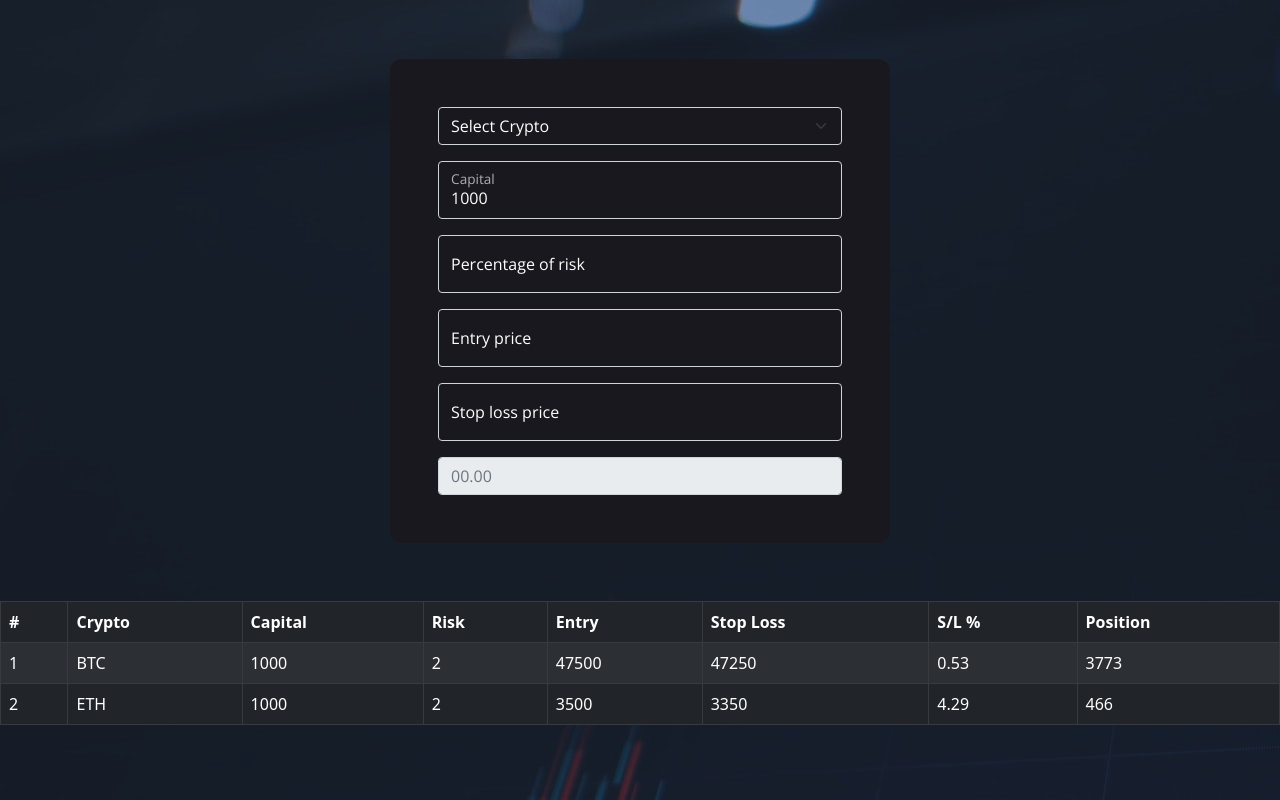
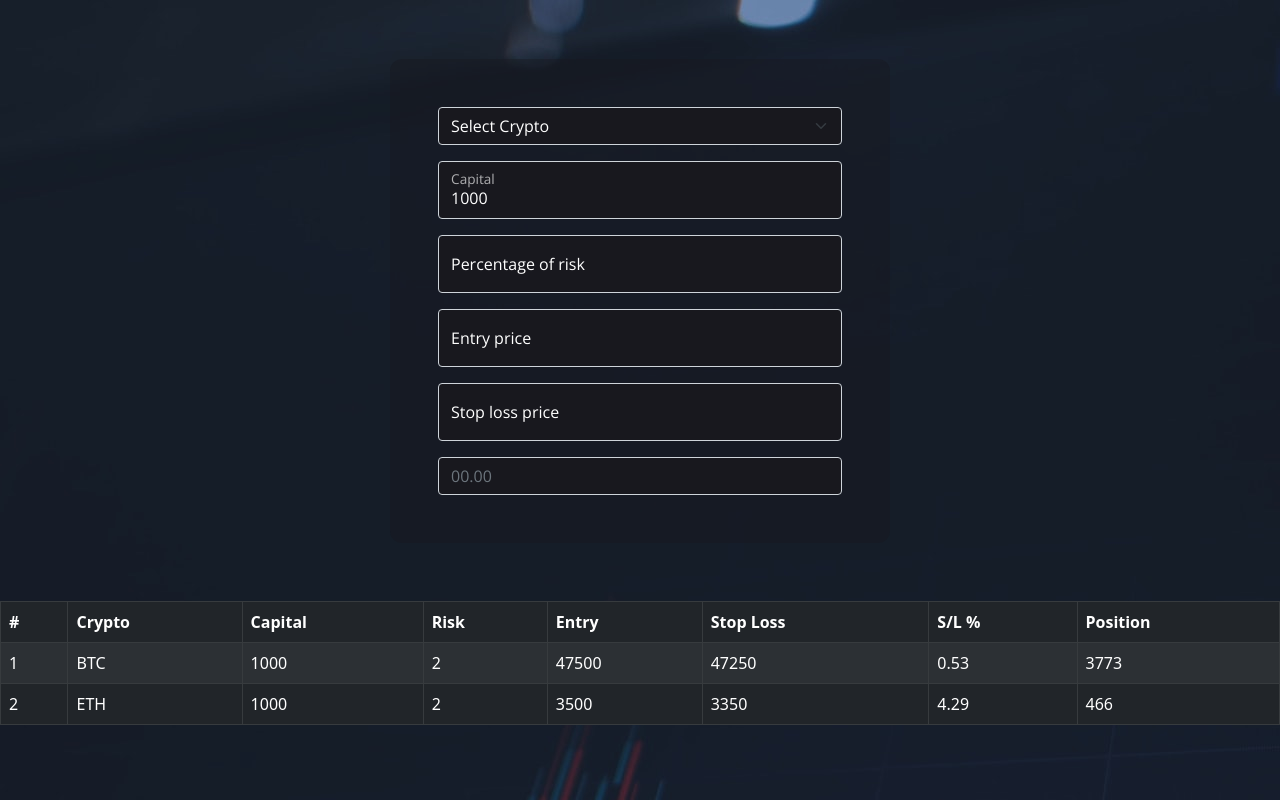
Before and after one commit to leplerjacob/position-calculator, a React (Create React App) app: page / in a window 1280 px wide. Built offline with nearby package versions, Linux system fonts and the light colour scheme.

Commit message:
feat(form): added styles

```diff
--- a/src/App.css
+++ b/src/App.css
@@ -1,19 +1,32 @@
-@import url('https://fonts.googleapis.com/css2?family=Open+Sans:wght@300&display=swap');
+@import url("https://fonts.googleapis.com/css2?family=Open+Sans:wght@300&display=swap");
 
 :root {
   --primary: #ffb11a;
   --dark: #18181e;
   --light: #ffffff;
+  --opaque: rgba(24, 24, 30, 0.4);
 
-  --font-primary: 'Open Sans', sans-serif;
+  --font-primary: "Open Sans", sans-serif;
 }
 
 Form {
   font-family: var(--font-primary);
 }
 
+Button {
+  background: var(--dark) !important;
+  color: var(--light) !important;
+  border: 1px solid var(--light) !important;
+}
+
+Button:hover {
+  box-shadow: inset 0 1px 1px var(--primary), 0 0 7px var(--primary) !important;
+  margin: 1px !important;
+  border: none !important;
+}
+
 .App {
-    background: url('./images/pa-background.jpg') no-repeat;
+  background: url("./images/pa-background.jpg") no-repeat;
   height: 100vh;
   min-height: 500px;
   display: flex;
@@ -25,7 +38,7 @@ Form {
 .form {
   width: 500px;
   color: var(--light);
-  background: var(--dark);
+  background: var(--opaque);
   padding: 3rem;
   border-radius: 0.75rem;
 }
@@ -39,11 +52,15 @@ Form {
 
 .form-input {
   background-color: var(--dark);
-  color: var(--light)
+  color: var(--light);
 }
 
-input[type=number]::-webkit-inner-spin-button,
-input[type=number]::-webkit-outer-spin-button {
+.form-control:disabled {
+  background: var(--dark);
+}
+
+input[type="number"]::-webkit-inner-spin-button,
+input[type="number"]::-webkit-outer-spin-button {
   -webkit-appearance: none;
   margin: 0;
 }
```
Lines whose indentation alone changed are shown as unchanged.
